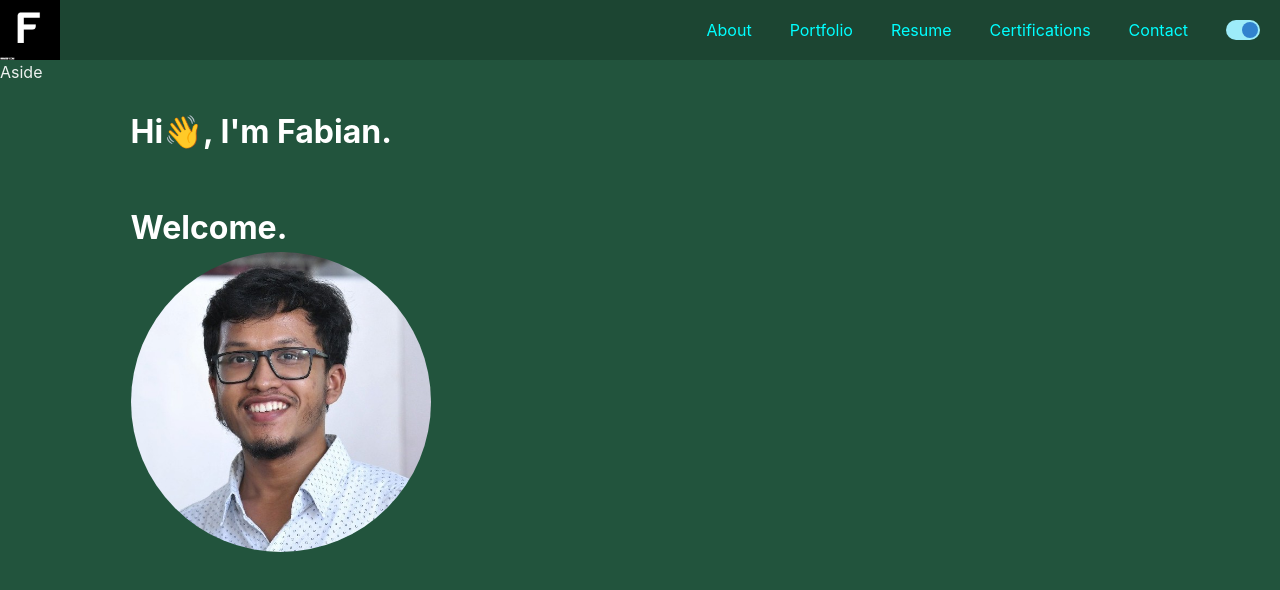
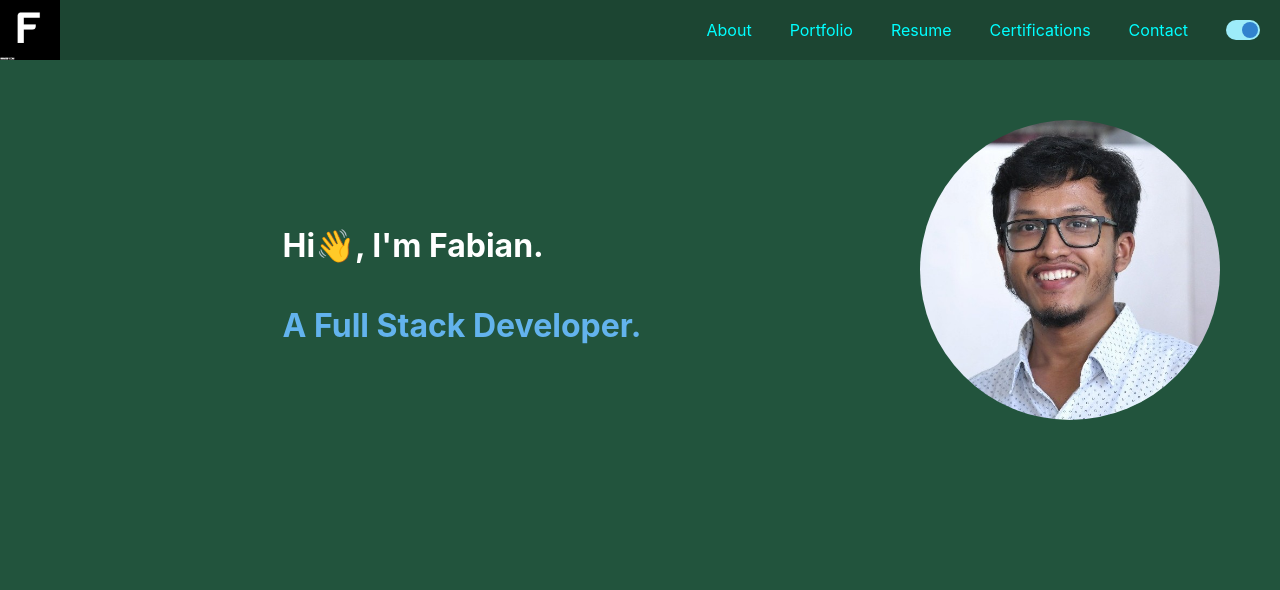
Before and after one commit to FabiansDock/Portfolio-Site, a React (Vite) app: page / in a window 1280 px wide. Shown: the top 590 px of the page. Built offline with nearby package versions, Linux system fonts and the light colour scheme.

Commit message:
Fix layout issue

```diff
--- a/package.json
+++ b/package.json
@@ -15,7 +15,8 @@
     "@emotion/styled": "^11.11.5",
     "framer-motion": "^11.2.11",
     "react": "^18.2.0",
-    "react-dom": "^18.2.0"
+    "react-dom": "^18.2.0",
+    "react-icons": "^5.2.1"
   },
   "devDependencies": {
     "@types/react": "^18.2.66",
--- a/src/App.tsx
+++ b/src/App.tsx
@@ -1,33 +1,31 @@
-import { Grid, GridItem, Show } from "@chakra-ui/react";
-import NavBar from "./components/NavBar";
-import IntroTextAnimation from "./components/IntroTextAnimation";
-import { useState } from "react";
+import { Grid, GridItem, HStack, Show } from "@chakra-ui/react";
+import BigNavBar, { SmallNavBar } from "./components/NavBar";
+import Intro from "./components/IntroTextAnimation";
 import ProfilePicture from "./components/ProfilePicture";
 
 const App = () => {
-  const [isTypingComplete, setIsTypingComplete] = useState(false);
-
   return (
     <Grid templateAreas={{ base: `'nav' 'main'`, lg: `'nav nav''aside main'` }}>
-      <GridItem area="nav">
-        <NavBar />
-      </GridItem>
+      <Show below="lg">
+        <GridItem area="nav">
+          <SmallNavBar />
+        </GridItem>
+        <GridItem area="main">
+          <ProfilePicture />
+          <Intro />
+        </GridItem>
+      </Show>
       <Show above="lg">
-        <GridItem area="aside">Aside</GridItem>
+        <GridItem area="nav">
+          <BigNavBar />
+        </GridItem>
+        <GridItem area="main" margin={9}>
+          <HStack>
+            <Intro />
+            <ProfilePicture />
+          </HStack>
+        </GridItem>
       </Show>
-      <GridItem area="main">
-        <IntroTextAnimation
-          message="Hi👋, I'm Fabian."
-          typingComplete={() => setIsTypingComplete(true)}
-        />
-        {isTypingComplete && (
-          <IntroTextAnimation
-            message="Welcome."
-            typingComplete={() => setIsTypingComplete(true)}
-          />
-        )}
-        <ProfilePicture />
-      </GridItem>
     </Grid>
   );
 };
--- a/src/components/IntroTextAnimation.tsx
+++ b/src/components/IntroTextAnimation.tsx
@@ -1,15 +1,16 @@
 import { useState, useEffect } from "react";
 import { motion } from "framer-motion";
+import { Box } from "@chakra-ui/react";
 
 interface Props {
-  message: string;
+  message: String;
   typingComplete: () => void;
+  textColor: string;
 }
 
-const Intr0TextAnimation = ({ message, typingComplete }: Props) => {
+const IntroTextAnimation = ({ message, typingComplete, textColor }: Props) => {
   const [displayText, setDisplayText] = useState("");
   const [isTypingComplete, setIsTypingComplete] = useState(false);
-  const textColor = "white";
 
   useEffect(() => {
     const sentence = message;
@@ -33,8 +34,7 @@ const Intr0TextAnimation = ({ message, typingComplete }: Props) => {
     <div
       style={{
         display: "flex",
-        paddingTop: "3rem",
-        paddingRight: "50rem",
+        paddingTop: "2rem",
       }}
     >
       <motion.h1
@@ -63,4 +63,25 @@ const Intr0TextAnimation = ({ message, typingComplete }: Props) => {
   );
 };
 
-export default Intr0TextAnimation;
+const Intro = () => {
+  const [isTypingComplete, setIsTypingComplete] = useState(false);
+
+  return (
+    <Box flex={1} whiteSpace="nowrap">
+      <IntroTextAnimation
+        message="Hi👋, I'm Fabian."
+        typingComplete={() => setIsTypingComplete(true)}
+        textColor="white"
+      />
+      {isTypingComplete && (
+        <IntroTextAnimation
+          message="A Full Stack Developer."
+          typingComplete={() => setIsTypingComplete(true)}
+          textColor="#63B3ED"
+        />
+      )}
+    </Box>
+  );
+};
+
+export default Intro;
--- a/src/components/ProfilePicture.tsx
+++ b/src/components/ProfilePicture.tsx
@@ -1,9 +1,10 @@
 import { motion } from "framer-motion";
 import image from "../assets/profilePicture.jpeg";
+import { Box } from "@chakra-ui/react";
 
 const ProfilePicture = () => {
   return (
-    <div>
+    <Box margin={6}>
       <motion.div
         style={{
           width: 300,
@@ -21,7 +22,7 @@ const ProfilePicture = () => {
           style={{ width: "100%", height: "100%", objectFit: "cover" }}
         />
       </motion.div>
-    </div>
+    </Box>
   );
 };
 
```
Also changed, not shown: src/components/NavBar.tsx (+53 -5 lines), src/assets/logo.gif (renamed from src/assets/f.gif), 1 other file (tests, documents, lock files or other folders).
